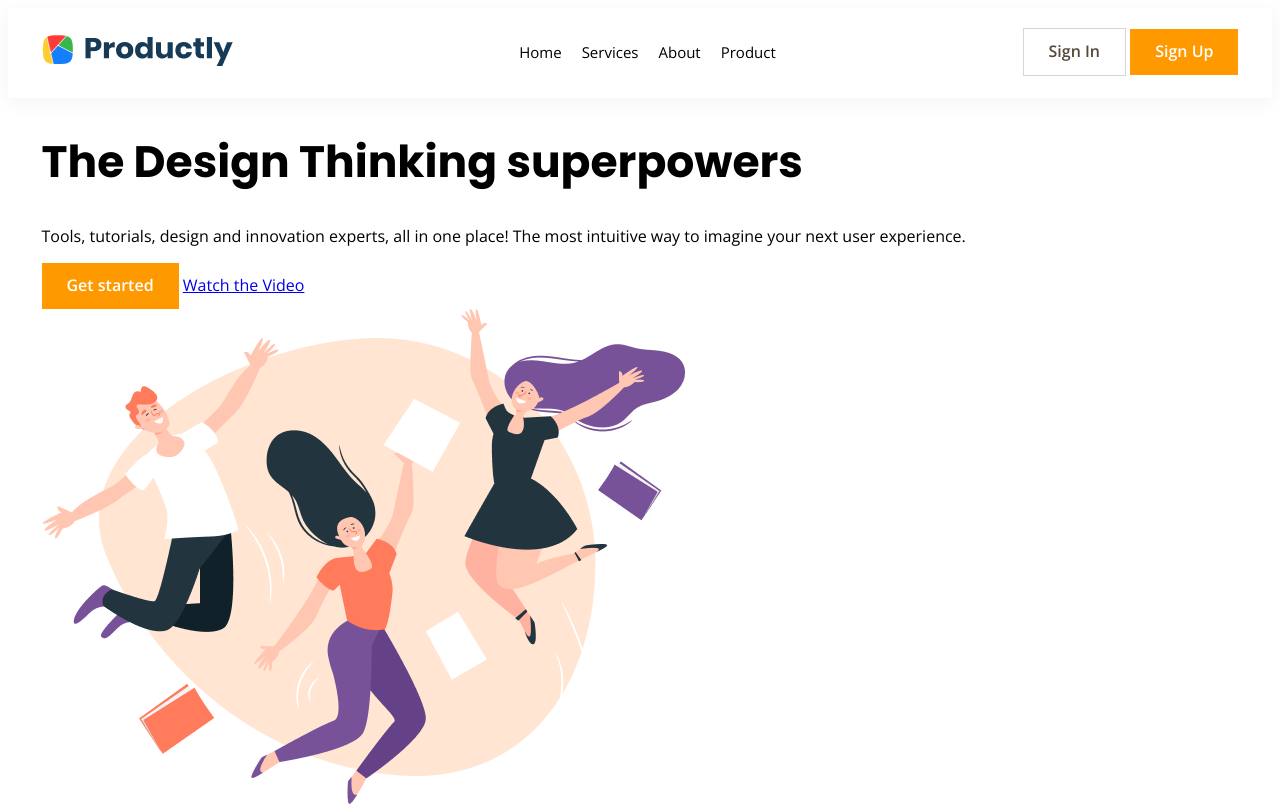
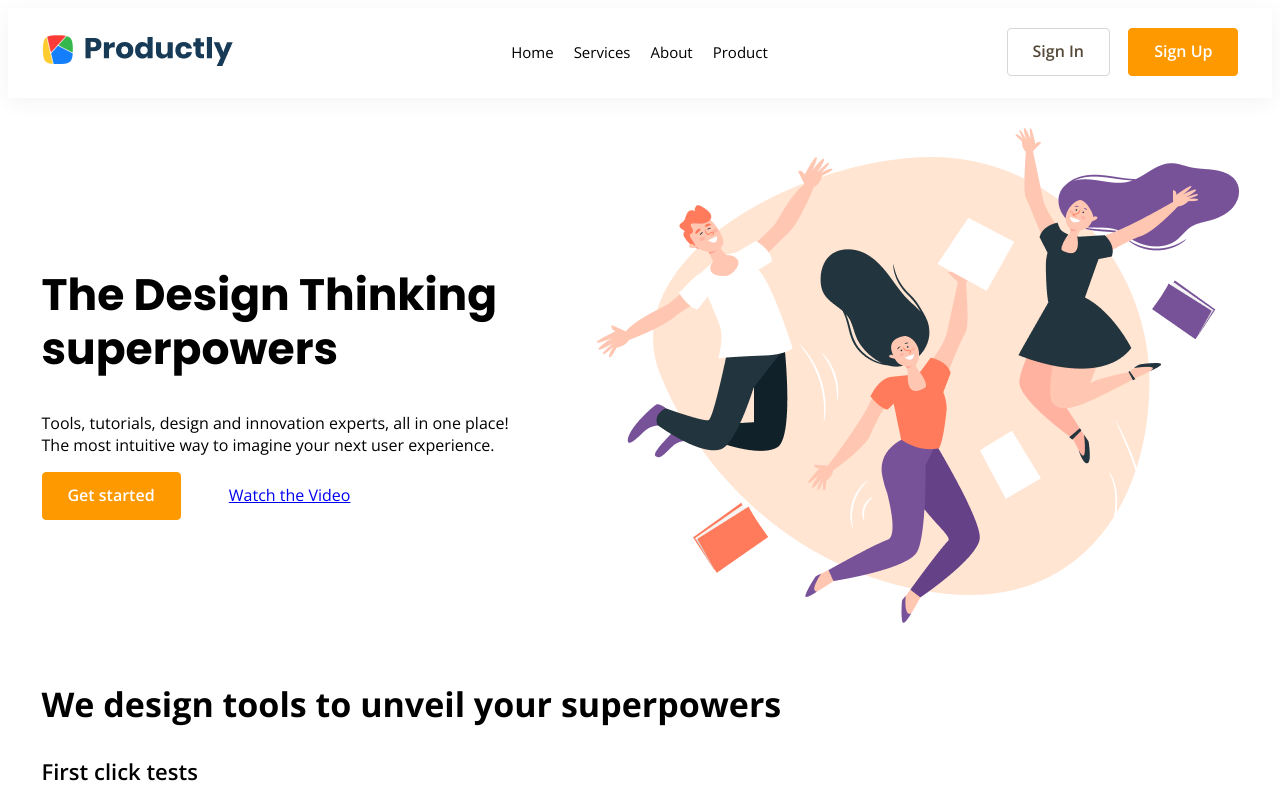
Before and after one commit to Natandronovich/project-Productly, a website: page index.html in a window 1280 px wide. Shown: the top 807 px of the page. Drawn offline with nearby package versions, Linux system fonts and the light colour scheme.

Commit message:
added section promo

```diff
--- a/index.html
+++ b/index.html
@@ -27,7 +27,7 @@
         </div>
     </header>
     <section class="promo">
-        <div class="wrapper">
+        <div class="wrapper promo__wrapper">
             <div class="promo__content">
                 <h1>The Design Thinking superpowers</h1>
                 <p>Tools, tutorials, design and innovation experts, all in one place! The most intuitive way to imagine your next user experience.</p>
@@ -37,8 +37,8 @@
                         <span class="ico ico_play"></span>Watch the Video
                     </a>
                 </div>
-                <img class="promo__image" src="./img/promo/Image.png" alt="The desing thinking">
             </div>
+            <img class="promo__image" src="./img/promo/Image.png" alt="The desing thinking">
         </div>
     </section>
     <section class="tools">
--- a/sass/abstract/_constants.scss
+++ b/sass/abstract/_constants.scss
@@ -1,5 +1,6 @@
 $color-primary: #FF9900;
 $color-additional: #FF7549;
+$color-hovered:#BCD0E5;
 $color-background: #FFEEE1;
 $color-link: #1943EF;
 $color-tag: #F5F5F5;
--- a/sass/base/_buttons.scss
+++ b/sass/base/_buttons.scss
@@ -5,6 +5,9 @@
     font-style: normal;
     font-weight: 600;
     line-height: 2.2rem;
+    border-radius: 4px;
+    cursor: pointer;
+    transition: all 0.3s;
 }
 
 .button_bordered{
@@ -13,8 +16,20 @@
     color: $color-text;
 }
 
+.button_bordered:hover{
+    background: $color-hovered;
+    border-color: $color-hovered;
+}
+
 .button_colored{
     background: $color-primary;
+    border: 1px solid $color-primary;
     color: $color-light;
-    border: none;
+    // border: none;
 }
+
+.button_colored:hover{
+    background: $color-additional;
+    border-color: $color-additional;
+    // border: none;
+}
--- /dev/null
+++ b/sass/components/_promo.scss
@@ -0,0 +1,17 @@
+.promo{
+    padding: 30px 0;
+}
+
+.promo__wrapper{
+    display: flex;
+    justify-content: space-between;
+    align-items: center;
+}
+
+.promo__content{
+    padding-right: 65px;
+}
+
+.promo__buttons>*{
+    margin-right: 44px;
+}
--- a/sass/layouts/_header.scss
+++ b/sass/layouts/_header.scss
@@ -9,6 +9,16 @@
     align-items: center;
     justify-content: space-between;
 }
+
+.header__buttons>button{
+    margin-left: 14px;
+}
+
+.header__buttons>button:first-child{
+    margin-left: 14px;
+    margin-left: 0;
+}
+
 
 .navigation{
     display: flex;
--- a/sass/style.scss
+++ b/sass/style.scss
@@ -10,3 +10,4 @@
 
 //components
 @import "components/contact-us";
+@import "components/promo";
```
Also changed, not shown: sass/style.css, 1 other file.
